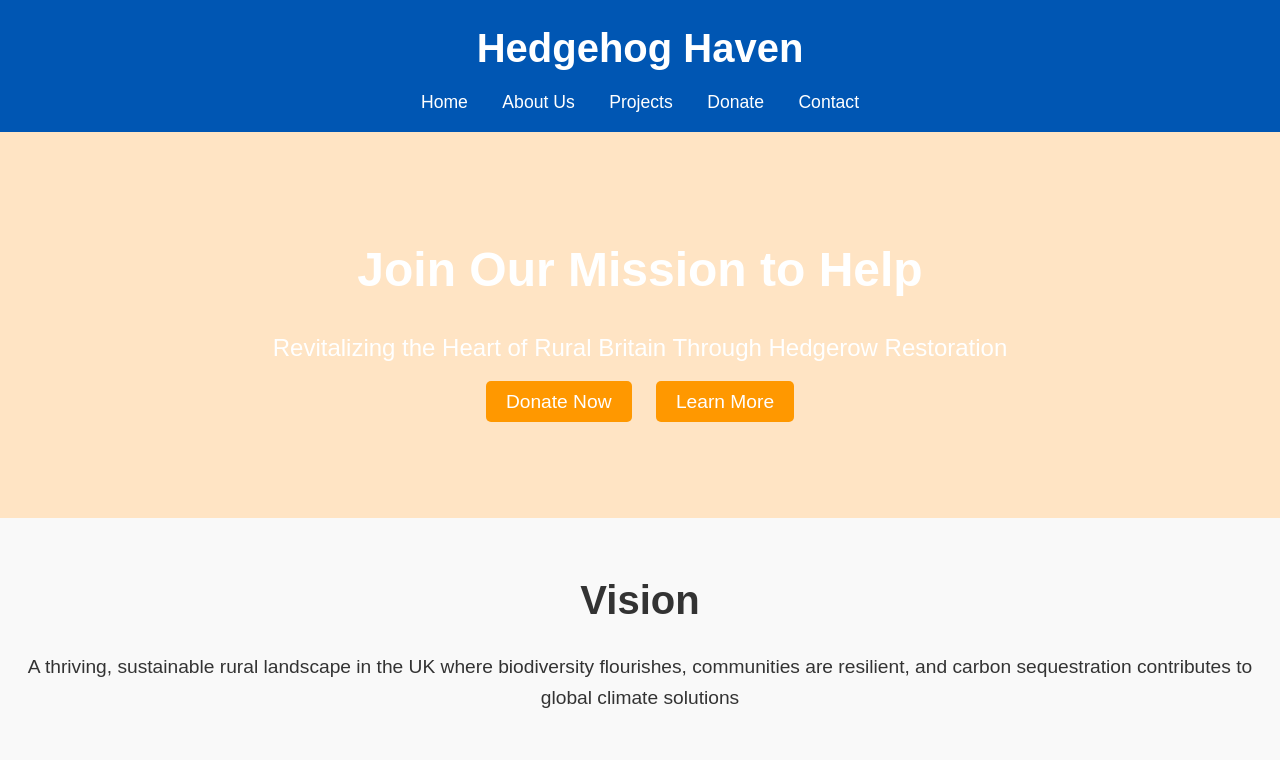
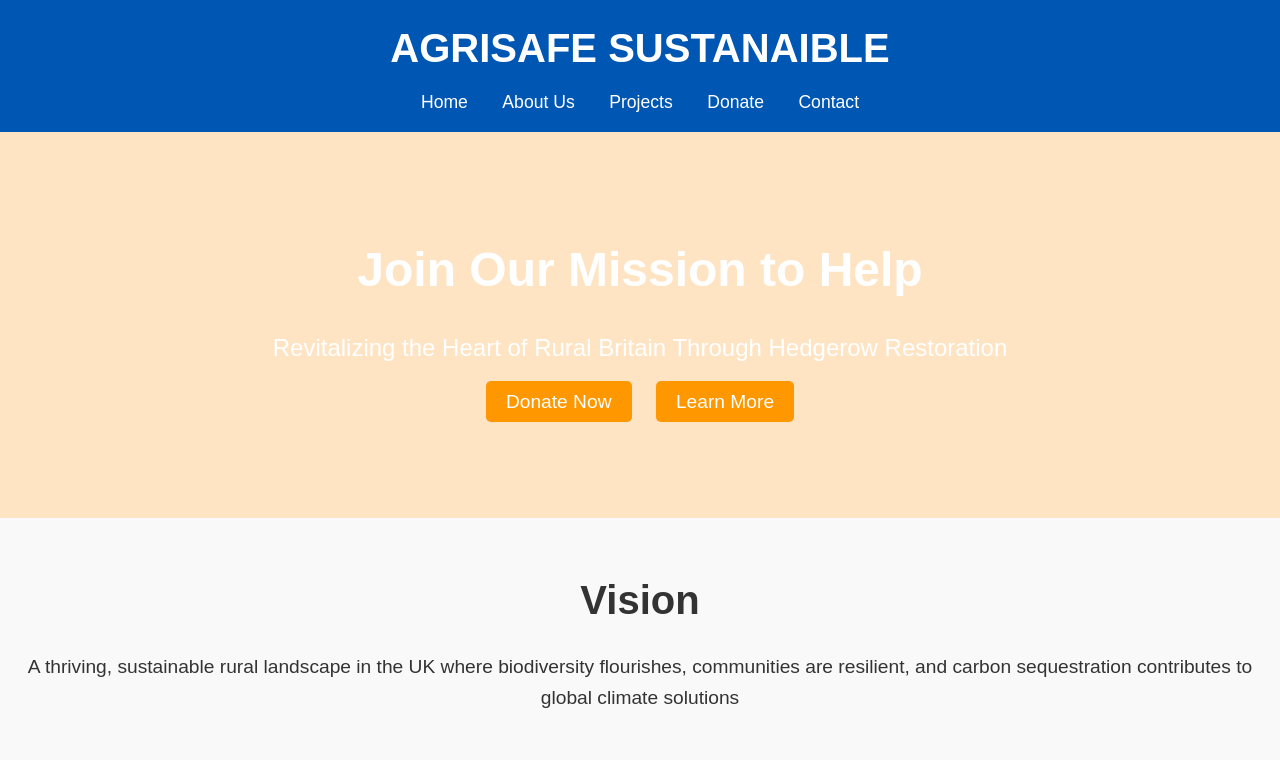
Before and after one commit to blezdplace/blezdplace.github.io, a plain HTML site: page index.html in a window 1280 px wide. Shown: the top 760 px of the page. Drawn offline with Linux system fonts and the light colour scheme; grey boxes are pictures that could not be loaded.

Commit message:
Update index.html

```diff
--- a/index.html
+++ b/index.html
@@ -4,7 +4,7 @@
     <meta charset="UTF-8">
     <meta name="viewport" content="width=device-width, initial-scale=1.0">
     <meta name="description" content="AGRISAFE SUSTANAIBLE- Supporting communities in need through health, education, and hedgerows initiatives.">
-    <title>Hedgehog Haven</title>
+    <title>AGRISAFE SUSTANAIBLE</title>
     <link rel="stylesheet" href="style.css">
     <link rel="stylesheet" href="https://fonts.googleapis.com/css2?family=Fredoka+One&display=swap">
     <script src="app.js"></script>
@@ -13,7 +13,7 @@
 
     <!-- Header Section -->
     <header>
-        <h1>Hedgehog Haven</h1>
+        <h1>AGRISAFE SUSTANAIBLE</h1>
         <nav>
             <ul>
                 <li><a href="#">Home</a></li>
```
